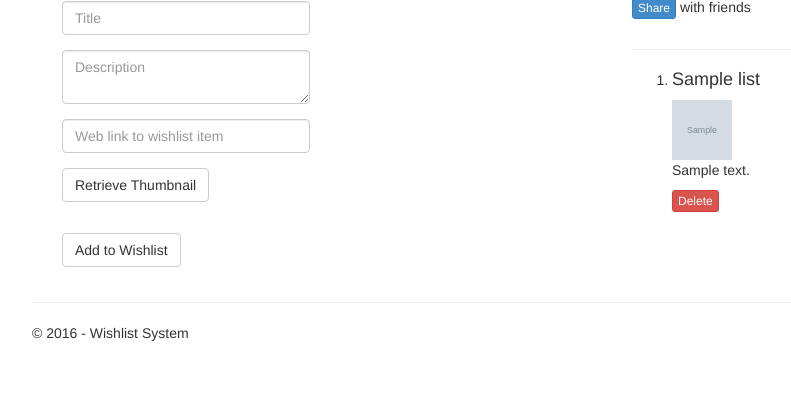
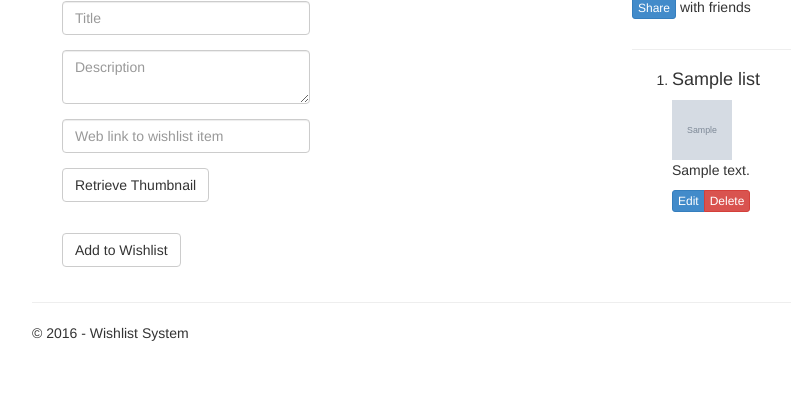
Before and after one commit to smartkode/info3180-project4, a Flask app: page /api/user/1/wishlist in a window 1280 px wide. Shown: the part 119-525 px from the top of the page, without its empty margins (38-829 px from the left). Run offline with Flask 2, Linux system fonts and the light colour scheme; a user stored in the database is signed in; tables that the repository leaves empty hold one stand-in row (values such as "Sample post"); grey boxes marked "Sample" are stand-in pictures; some libraries are stand-ins or nearby versions.

Commit message:
last one before 12

```diff
--- a/app/templates/wishlist.html
+++ b/app/templates/wishlist.html
@@ -45,6 +45,13 @@
 			if (status == "success") {
 				location.assign('/api/user/{{f}}/wishlist');
 			}
+		});
+	});
+</script>
+<script type="text/javascript">
+	$("#edit").click(function(){
+		$.post('/api/user/wishlist/rank',{rank: "plus"},function(data, status){
+			location.assign('/api/user/{{f}}/wishlist');
 		});
 	});
 </script>
@@ -160,7 +167,7 @@
 							<p>{{ i.description }}</p>
 							<div class="btn-group">
 								<!-- <button id="edit" type="button" class="btn btn-primary btn-xs">Share</button> -->
-								<!-- <button id="edit" type="button" class="btn btn-primary btn-xs">Edit</button> -->
+								<button id="edit" type="button" class="btn btn-primary btn-xs">Edit</button>
 								<button id="del" type="button" class="btn btn-danger btn-xs">Delete</button>
 
 							</div>
```
